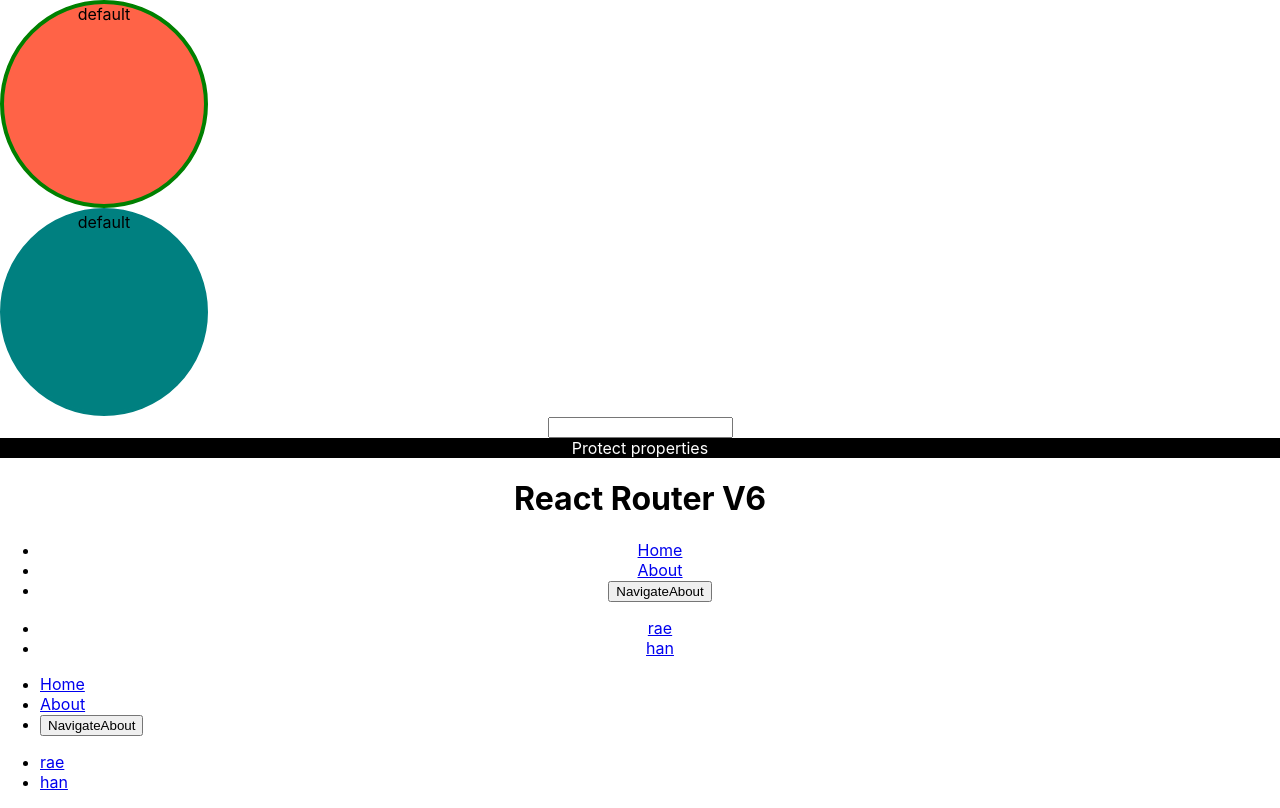
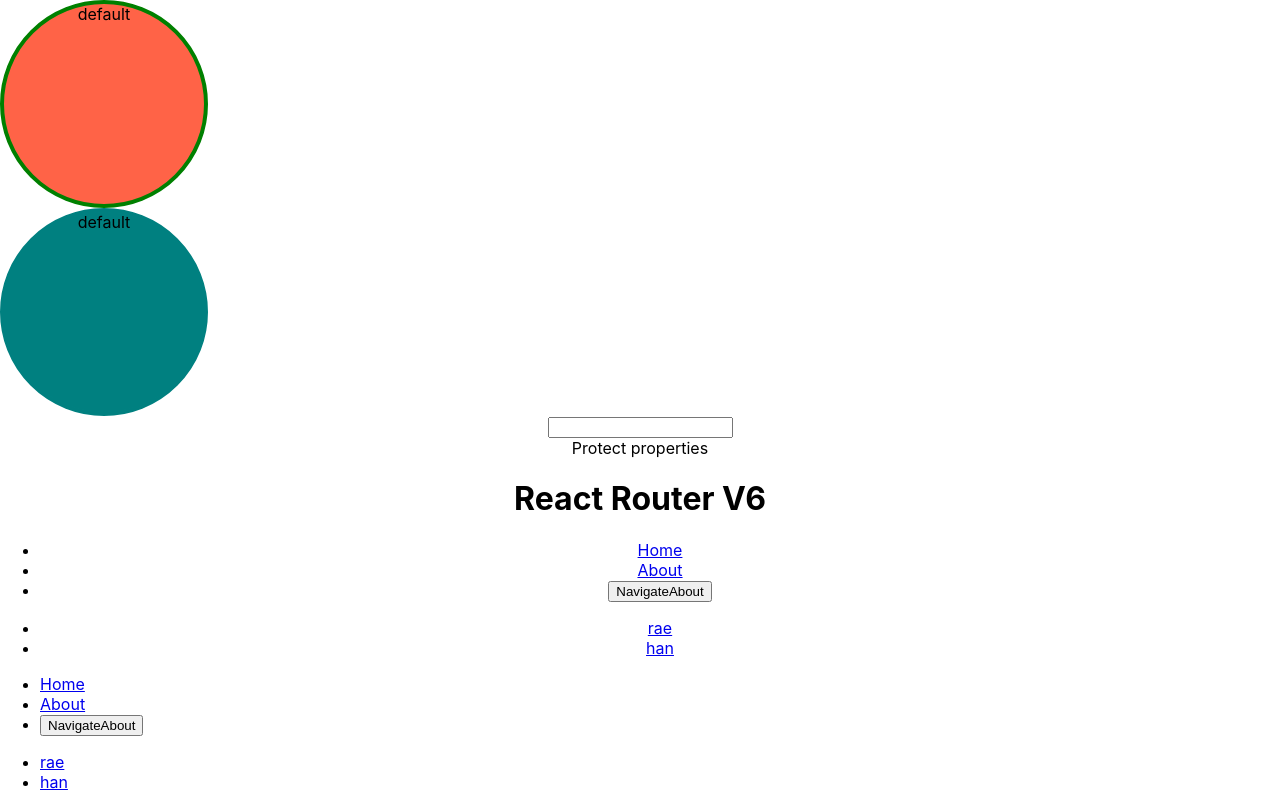
Before and after one commit to rae-han/lecture-react-masterclass, a React (Create React App) app: page / in a window 1280 px wide. Built offline with nearby package versions, Linux system fonts and the light colour scheme.

Commit message:
modify: theme 하나로 합치다

```diff
--- a/package.json
+++ b/package.json
@@ -12,6 +12,7 @@
     "@types/react-dom": "^18.2.4",
     "react": "^18.2.0",
     "react-dom": "^18.2.0",
+    "react-query": "^3.39.3",
     "react-router-dom": "^6.11.2",
     "react-scripts": "5.0.1",
     "styled-components": "^5.3.11",
--- a/src/index.tsx
+++ b/src/index.tsx
@@ -3,7 +3,7 @@
 import './index.css';
 import App from './App';
 import {ThemeProvider} from "styled-components";
-import {darkTheme, lightTheme} from "./styles/theme";
+import {theme} from "./styles/theme";
 import {RouterProvider} from "react-router-dom";
 import router from "./components/CreateBrowserRouter";
 
@@ -12,7 +12,7 @@
 );
 root.render(
   <React.StrictMode>
-    <ThemeProvider theme={darkTheme}>
+    <ThemeProvider theme={theme}>
       <App />
       <RouterProvider router={router} />
     </ThemeProvider>
--- a/src/styles/theme.ts
+++ b/src/styles/theme.ts
@@ -1,11 +1,19 @@
 import {DefaultTheme} from "styled-components";
 
-export const lightTheme: DefaultTheme = {
+export const theme: DefaultTheme = {
   bgColor: "white",
   textColor: "black",
+  btnColor: 'tomato',
 }
 
-export const darkTheme: DefaultTheme = {
-  bgColor: "black",
-  textColor: "white",
-}
+// export const lightTheme: DefaultTheme = {
+//   bgColor: "white",
+//   textColor: "black",
+//   btnColor: 'tomato',
+// }
+//
+// export const darkTheme: DefaultTheme = {
+//   bgColor: "black",
+//   textColor: "white",
+//   btnColor: 'teal',
+// }
--- a/src/typings/styled.d.ts
+++ b/src/typings/styled.d.ts
@@ -14,5 +14,6 @@
     //   main: string;
     //   secondary: string;
     // };
+    btnColor: string;
   }
 }
```
Also changed, not shown: 2 other files (tests, documents, lock files or other folders).
